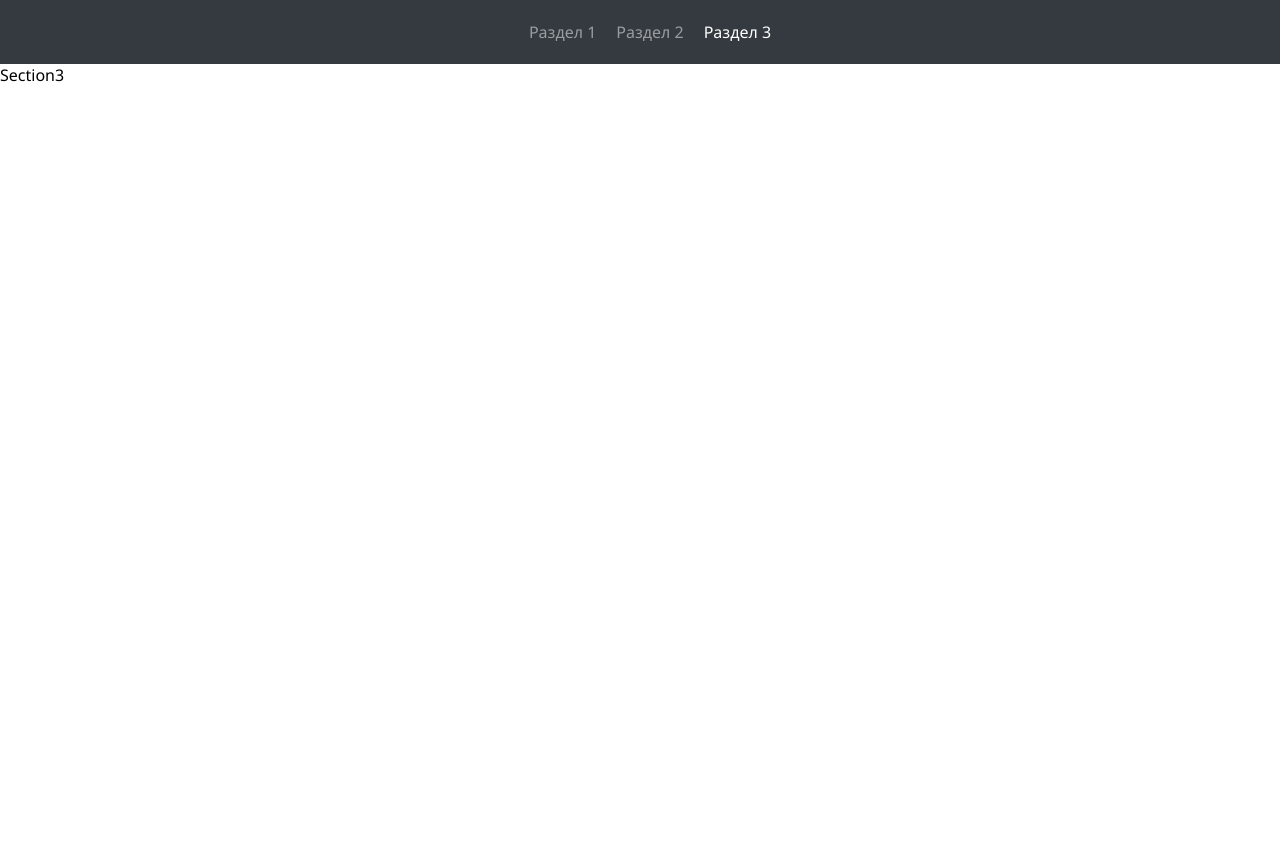
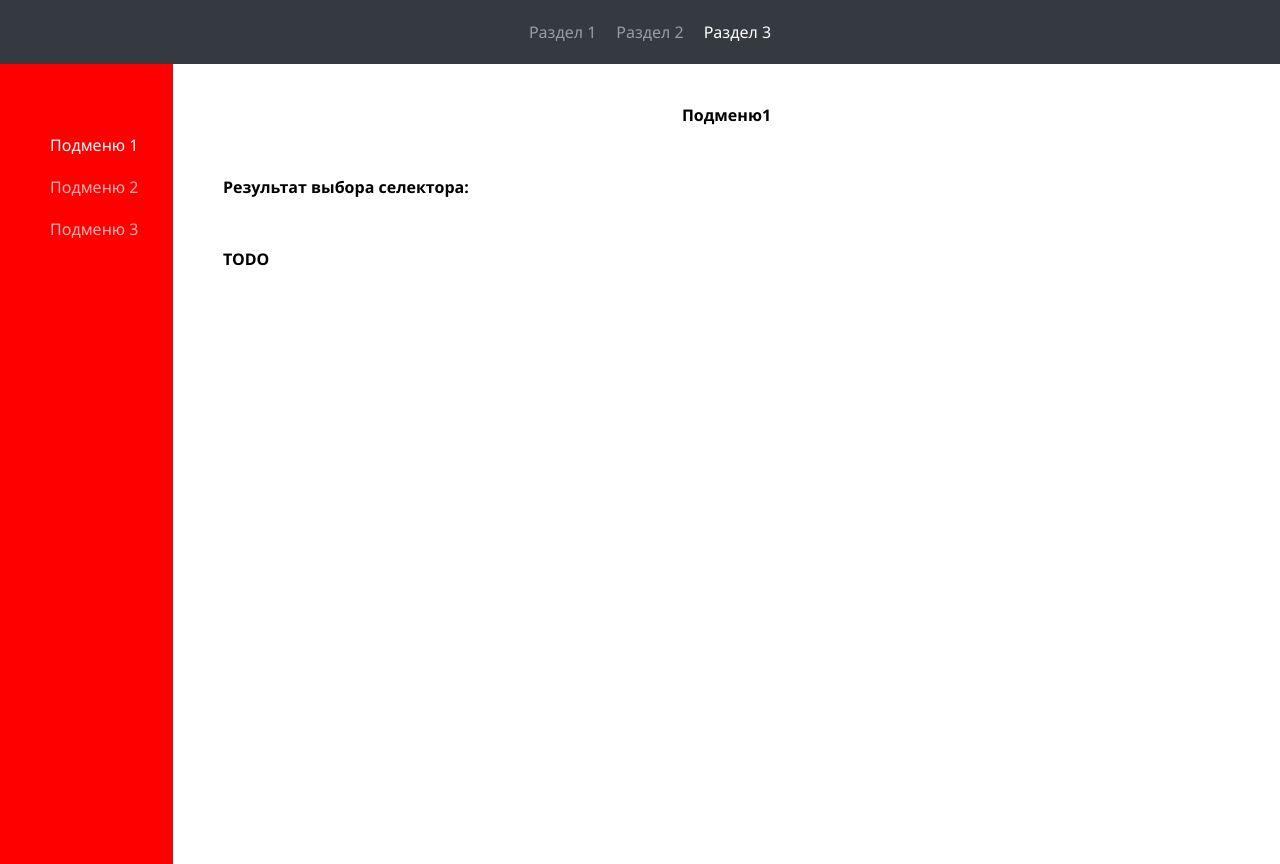
Before and after one commit to mauedem/frontend-test, a Vue app: page /section3 in a window 1280 px wide. Before the commit the page ends 800 px from the top, so only its background shows below. Built offline with nearby package versions, Linux system fonts and the light colour scheme.

Commit message:
Add submenu1

```diff
--- a/src/App.vue
+++ b/src/App.vue
@@ -2,9 +2,7 @@
     <div id="app">
         <Navigation />
 
-        <main>
-            <router-view />
-        </main>
+        <router-view />
     </div>
 </template>
 
@@ -32,6 +30,8 @@ export default {
 
 body {
     font-family: 'Segoe UI', sans-serif;
+    height: 100vh;
+    overflow: hidden;
 }
 
 .btn {
--- a/src/components/Navigation.vue
+++ b/src/components/Navigation.vue
@@ -9,7 +9,7 @@
                 <router-link
                     :to="{ name: item.name }"
                     class="navbar__link"
-                    :class="{'navbar__link--active': activeItem === item.name}"
+                    :class="{ 'navbar__link--active': activeItem.includes(item.path) }"
                 >
                     {{ item.title }}
                 </router-link>
@@ -26,22 +26,25 @@ export default {
         navItems: [
             {
                 title: 'Раздел 1',
-                name: 'Section1'
+                name: 'Section1',
+                path: 'section1'
             },
             {
                 title: 'Раздел 2',
-                name: 'Section2'
+                name: 'Section2',
+                path: 'section2'
             },
             {
                 title: 'Раздел 3',
-                name: 'Section3'
+                name: 'Submenu1',
+                path: 'section3'
             }
         ]
     }),
 
     computed: {
         activeItem () {
-            return this.$route.name;
+            return this.$route.path;
         }
     },
 }
--- /dev/null
+++ b/src/components/Sidemenu.vue
@@ -0,0 +1,83 @@
+<template>
+    <nav
+        class="sidemenu"
+        :style="{ backgroundColor: selectedColor }"
+    >
+        <ul class="sidemenu__nav">
+            <li
+                v-for="(item, index) in navItems"
+                :key="index"
+                class="sidemenu__item"
+            >
+                <router-link
+                    :to="{ name: item.name }"
+                    class="sidemenu__link"
+                    :class="{'sidemenu__link--active': activeItem === item.name || activeItem === `${item.name}/`}"
+                >
+                    {{ item.title }}
+                </router-link>
+            </li>
+        </ul>
+    </nav>
+</template>
+
+<script>
+import { mapGetters } from "vuex";
+
+export default {
+    name: "Sidemenu",
+
+    data: () => ({
+        navItems: [
+            {
+                title: 'Подменю 1',
+                name: 'Submenu1'
+            },
+            {
+                title: 'Подменю 2',
+                name: 'Submenu2'
+            },
+            {
+                title: 'Подменю 3',
+                name: 'Submenu3'
+            }
+        ]
+    }),
+
+    computed: {
+        ...mapGetters(['selectedColor']),
+
+        activeItem () {
+            return this.$route.name;
+        }
+    }
+}
+</script>
+
+<style scoped>
+.sidemenu {
+    height: 100vh;
+    width: 200px;
+}
+
+.sidemenu__nav {
+    display: flex;
+    flex-direction: column;
+    margin-left: 40px;
+    padding-top: 60px;
+    list-style: none;
+}
+
+.sidemenu__item {
+    margin: 10px
+}
+
+.sidemenu__link {
+    color: rgba(255, 255, 255, 0.7);
+    text-decoration: unset;
+}
+
+.sidemenu__link--active {
+    color: rgb(255, 255, 255)
+}
+</style>
--- a/src/router/index.js
+++ b/src/router/index.js
@@ -1,5 +1,9 @@
 import Vue from 'vue'
 import VueRouter from 'vue-router'
+import Submenu1 from "@/views/section3/Submenu1";
+import Submenu2 from "@/views/section3/Submenu2";
+import Submenu3 from "@/views/section3/Submenu3";
+// import Section3 from "@/views/section3/Section3";
 
 Vue.use(VueRouter)
 
@@ -26,8 +30,48 @@ const routes = [
         path: '/section3',
         name: 'Section3',
         component: () => import('../views/section3/Section3.vue'),
-        meta: { title: 'Section3' }
-    }
+        meta: { title: 'Section3' },
+        children: [
+            {
+                // при совпадении пути с шаблоном /user/:id/profile
+                // в <router-view> компонента User будет показан UserProfile
+                path: '',
+                name: 'Submenu1',
+                component: Submenu1,
+                meta: { title: 'Section3' }
+            },
+            {
+                path: 'submenu2',
+                name: 'Submenu2',
+                component: Submenu2,
+                meta: { title: 'Section3' }
+            },
+            {
+                path: 'submenu3',
+                name: 'Submenu3',
+                component: Submenu3,
+                meta: { title: 'Section3' }
+            }
+        ]
+    },
+    // {
+    //     path: '/section3/submenu1',
+    //     name: 'Submenu1',
+    //     component: () => import('../views/section3/Submenu1.vue'),
+    //     meta: { title: 'Section3' },
+    // },
+    // {
+    //     path: '/section3/submenu2',
+    //     name: 'Submenu2',
+    //     component: () => import('../views/section3/Submenu2.vue'),
+    //     meta: { title: 'Section3' },
+    // },
+    // {
+    //     path: '/section3/submenu3',
+    //     name: 'Submenu2',
+    //     component: () => import('../views/section3/Submenu3.vue'),
+    //     meta: { title: 'Section3' },
+    // }
 ]
 
 const router = new VueRouter({
--- a/src/views/section2/Block2.vue
+++ b/src/views/section2/Block2.vue
@@ -111,8 +111,7 @@ export default {
 
         saveTask(index) {
             const tasks = [...this.todoTasks]
-            console.log('tasks[index].description = ',tasks[index].description)
-            console.log('this.editedTask = ', this.editedTask)
+
             tasks[index].description = this.editedTask
             tasks[index].editMode = false
 
--- a/src/views/section3/Section3.vue
+++ b/src/views/section3/Section3.vue
@@ -1,9 +1,34 @@
 <template>
-    <div>Section3</div>
+    <div class="section3">
+        <Sidemenu />
+
+        <div class="submenu">
+            <router-view />
+        </div>
+    </div>
 </template>
 
 <script>
+import Sidemenu from "@/components/Sidemenu";
+
 export default {
-    name: "Section3"
+    name: "Section3",
+
+    components: {
+        Sidemenu
+    }
 }
 </script>
+
+<style scoped>
+.section3 {
+    height: 100%;
+    width: 100%;
+    display: flex;
+}
+
+.submenu {
+    /*margin-left: 300px;*/
+    width: 100%;
+}
+</style>
--- /dev/null
+++ b/src/views/section3/Submenu1.vue
@@ -0,0 +1,77 @@
+<template>
+    <div class="submenu1">
+        <div class="submenu1__header title">Подменю1</div>
+
+        <div class="submenu1__selected-option">
+            <div class="title">Результат выбора селектора: </div>
+            <span>{{ selectedOption }}</span>
+        </div>
+
+        <div class="submenu1__todo-list">
+            <div class="title">TODO</div>
+            <ul>
+                <li
+                    v-for="(task, index) in todoTasks"
+                    :key="index"
+                    class="todo-list__task"
+                >
+                    <div class="todo-list__number">{{ index + 1 }}.</div>
+
+                    <div>{{ task.description }}</div>
+                    <div
+                        class="todo-list__status"
+                        :class="task.isFulfilled ? 'todo-list__status--fulfilled' : 'todo-list__status--failed'"
+                    >
+                        {{ task.isFulfilled ? '&check;' : '&#10005;' }}
+                    </div>
+                </li>
+            </ul>
+        </div>
+    </div>
+</template>
+
+<script>
+import { mapGetters } from "vuex";
+
+export default {
+    name: "Submenu1",
+
+    computed: {
+        ...mapGetters(['selectedOption', 'todoTasks'])
+    }
+}
+</script>
+
+<style scoped>
+.submenu1__header {
+    display: flex;
+    justify-content: center;
+    margin-top: 40px;
+}
+
+.submenu1__selected-option {
+    margin: 50px
+}
+
+.submenu1__todo-list {
+    margin-left: 50px;
+}
+
+.todo-list__task {
+    display: flex;
+    align-items: center;
+    margin-top: 12px
+}
+
+.todo-list__status {
+    margin-left: 10px;
+}
+
+.todo-list__status--fulfilled {
+    color: green;
+}
+
+.todo-list__status--failed {
+    color: red;
+}
+</style>
--- /dev/null
+++ b/src/views/section3/Submenu2.vue
@@ -0,0 +1,13 @@
+<template>
+    <div>Submenu2</div>
+</template>
+
+<script>
+export default {
+    name: "Submenu2"
+}
+</script>
+
+<style scoped>
+
+</style>
--- /dev/null
+++ b/src/views/section3/Submenu3.vue
@@ -0,0 +1,13 @@
+<template>
+    <div>Submenu3</div>
+</template>
+
+<script>
+export default {
+    name: "Submenu3"
+}
+</script>
+
+<style scoped>
+
+</style>
```
